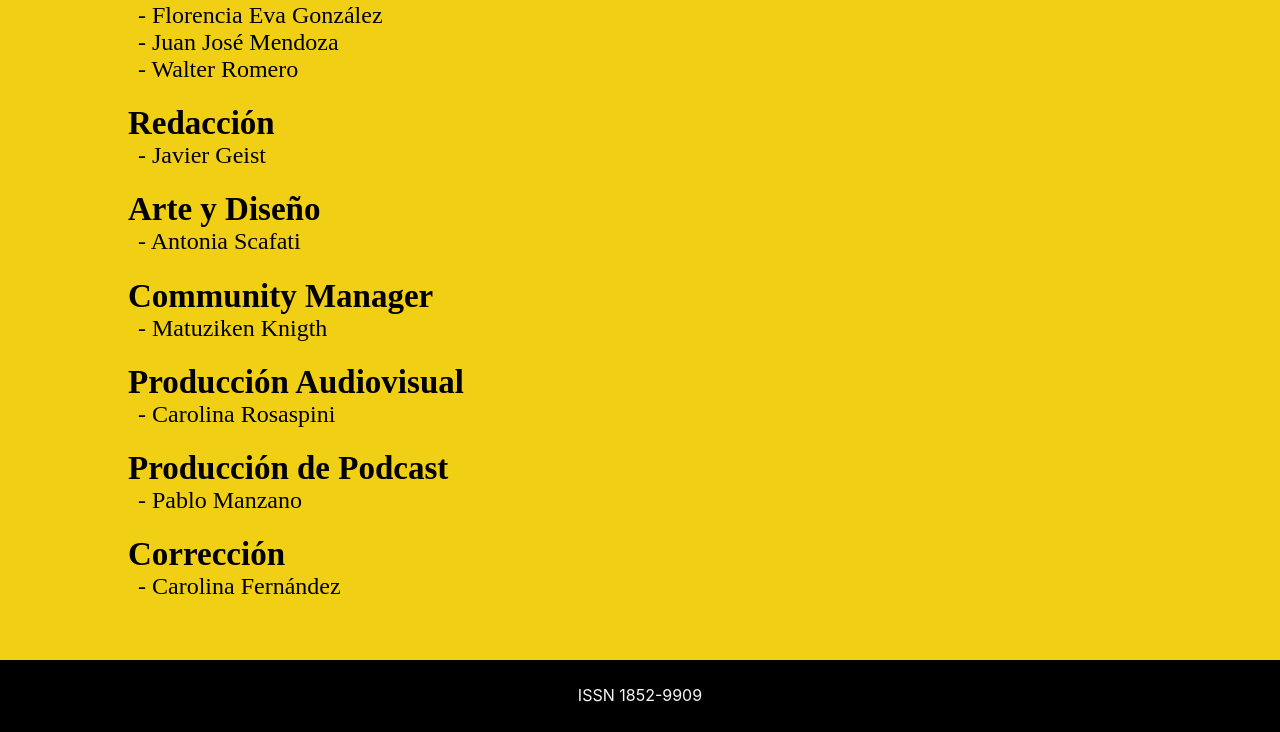
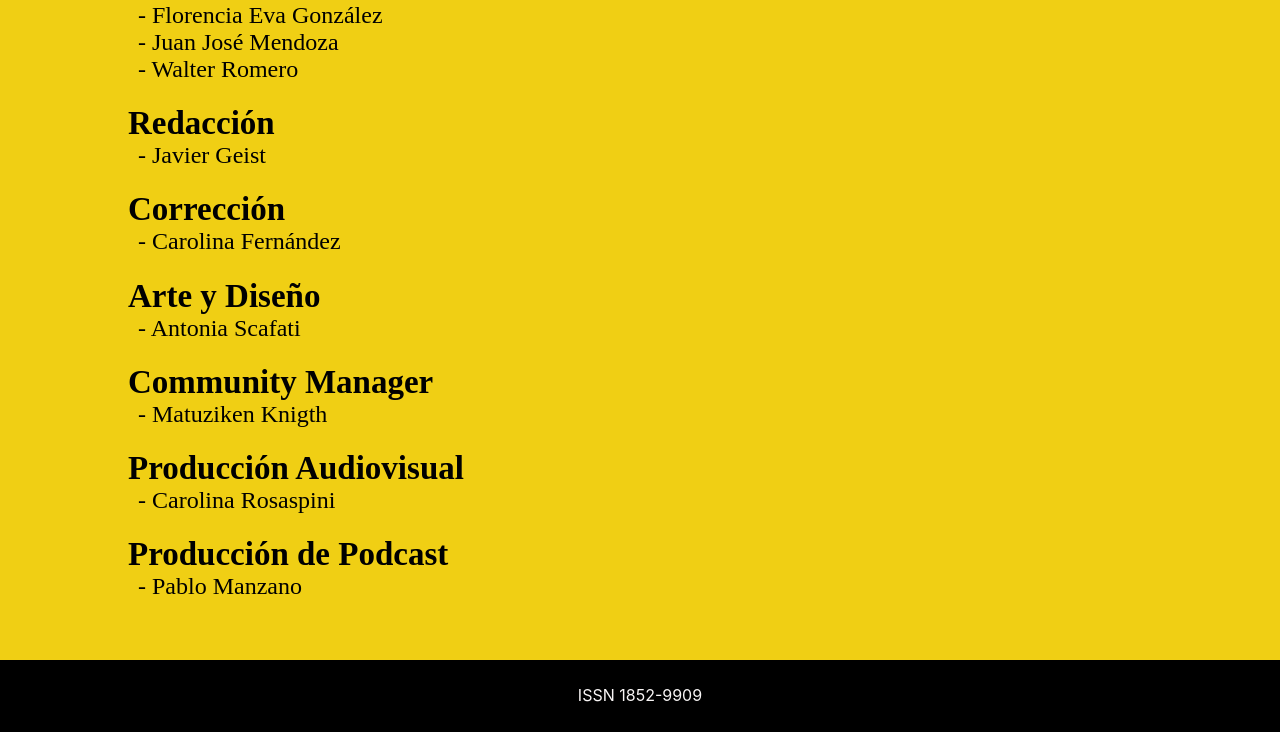
Before and after one commit to SalvadorScafati/BdS, a React (Create React App) app in the folder frontend/: page /acercade in a window 1280 px wide. Shown: the part 367-1099 px from the top of the page. Built offline with nearby package versions, Linux system fonts and the light colour scheme; a web font is replaced by a local one.

Commit message:
Update about.js

```diff
--- a/frontend/src/routes/about.js
+++ b/frontend/src/routes/about.js
@@ -87,6 +87,8 @@ class About extends React.Component {
                          <Persona>- Walter Romero</Persona>
                          <Categoria>Redacción</Categoria>
                          <Persona>- Javier Geist</Persona>
+                         <Categoria>Corrección</Categoria>
+                         <Persona>- Carolina Fernández </Persona>
                          <Categoria>Arte y Diseño</Categoria>
                          <Persona>- Antonia Scafati</Persona>
                          <Categoria>Community Manager</Categoria>
@@ -95,8 +97,6 @@ class About extends React.Component {
                          <Persona>- Carolina Rosaspini</Persona>
                          <Categoria>Producción de Podcast</Categoria>
                          <Persona>- Pablo Manzano</Persona>
-                         <Categoria>Corrección</Categoria>
-                         <Persona>- Carolina Fernández </Persona>
                        </Container>
                     </Staff>
             <Footer/>
```
